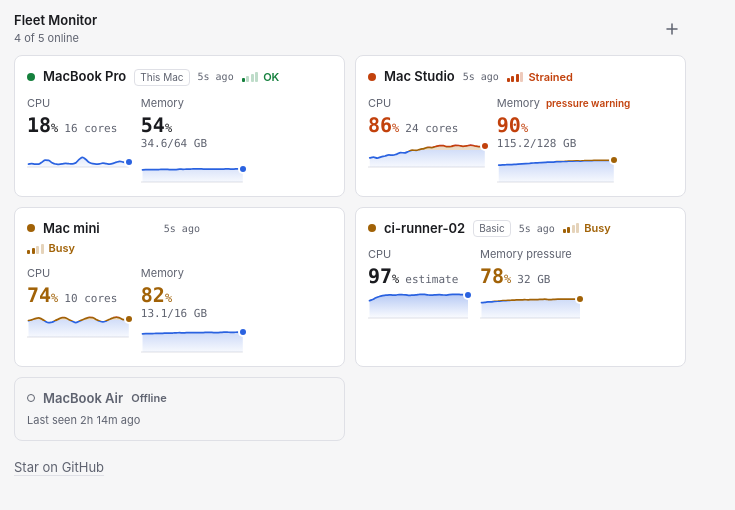
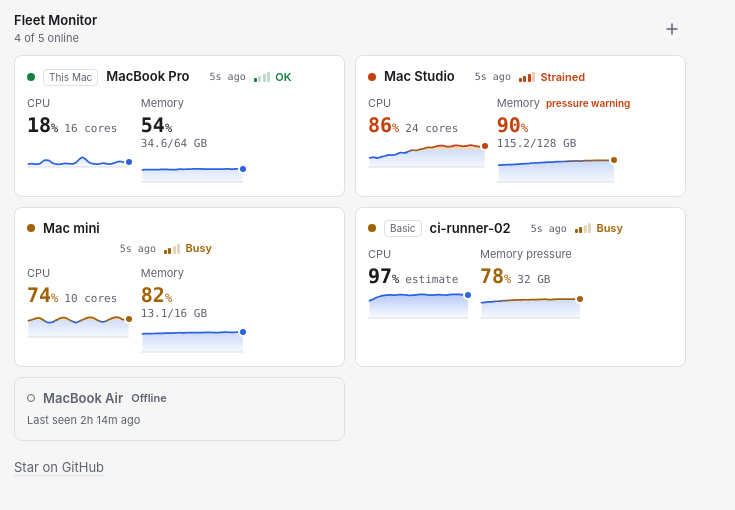
Before and after one commit to mswdev/orca-fleet-monitor, a website with bundled scripts: page tools/preview/frame.html in a window 1280 px wide. Shown: the whole page, without its empty margins (0-735 px from the left). Built offline with nearby package versions, Linux system fonts and the light colour scheme.

Commit message:
Card heads hold still: tags before the name, the ticking time at one width beside the level; the tag reads Outdated Version

```diff
--- a/panel/style.css
+++ b/panel/style.css
@@ -364,18 +364,28 @@ body {
   border: 1px solid var(--fm-border);
   border-radius: 4px;
 }
-/* How long ago a card's newest reading came, beside its level: it ticks every second. */
+/* The right of a card's head: how long ago its newest reading came, then its level. */
+.fm-card-status {
+  flex: none;
+  display: inline-flex;
+  align-items: center;
+  gap: 8px;
+  margin-left: auto;
+}
+.fm-card-status .fm-level {
+  margin-left: 0;
+}
+/* The time ticks every second, so it keeps one width ("just now", "3s ago", "12m ago" alike) and
+ * nothing beside it moves as it changes. */
 .fm-card-ago {
   flex: none;
-  margin-left: auto;
+  min-width: 8ch;
+  text-align: right;
   font-family: var(--fm-mono);
   font-size: 10px;
   font-variant-numeric: tabular-nums;
   white-space: nowrap;
   color: var(--fm-muted-fg);
-}
-.fm-card-ago + .fm-level {
-  margin-left: 0;
 }
 /* Fleet Monitor out of date on that machine: the tag in the critical colour. */
 .fm-tag--warn {
--- a/panel/view.mjs
+++ b/panel/view.mjs
@@ -118,7 +118,7 @@ function cardAgo(m, now) {
  *  fleet; its detail says which and how to update. The card's label says it too. */
 function outdatedTag(m) {
   if (!m.fleetMonitor?.outdated) return null
-  return h('span', { class: 'fm-tag fm-tag--warn', title: 'Fleet Monitor is out of date on this machine', 'aria-hidden': 'true' }, 'Outdated')
+  return h('span', { class: 'fm-tag fm-tag--warn', title: 'Fleet Monitor is out of date on this machine', 'aria-hidden': 'true' }, 'Outdated Version')
 }
 
 /** A big percentage. Its figure counts to a new reading rather than jump to it (motion.mjs). */
@@ -326,7 +326,17 @@ function card(m, now) {
   return h(
     'button',
     { ...props, class: 'fm-card' },
-    h('span', { class: 'fm-card-head' }, dot(m), h('span', { class: 'fm-name' }, m.name), tag(m.tag), outdatedTag(m), cardAgo(m, now), level(m.health, m.healthLabel, m.reasons)),
+    // Tags go before the name, so the ticking time never moves them; the time and the level stay
+    // together on the right, and wrap together to a line of their own when the head is too narrow.
+    h(
+      'span',
+      { class: 'fm-card-head' },
+      dot(m),
+      tag(m.tag),
+      outdatedTag(m),
+      h('span', { class: 'fm-name' }, m.name),
+      h('span', { class: 'fm-card-status' }, cardAgo(m, now), level(m.health, m.healthLabel, m.reasons))
+    ),
     m.lost ? h('span', { class: 'fm-lost-line', data: { health: m.lost.level } }, m.lost.label, ' · ', lostNote('span', 'fm-lost-note', m, now)) : null,
     h(
       'span',
```
Also changed, not shown: test/view.test.ts (+3 -1 lines).
